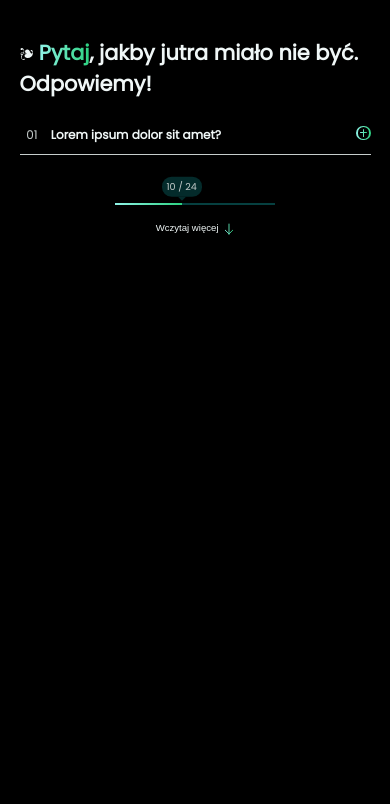
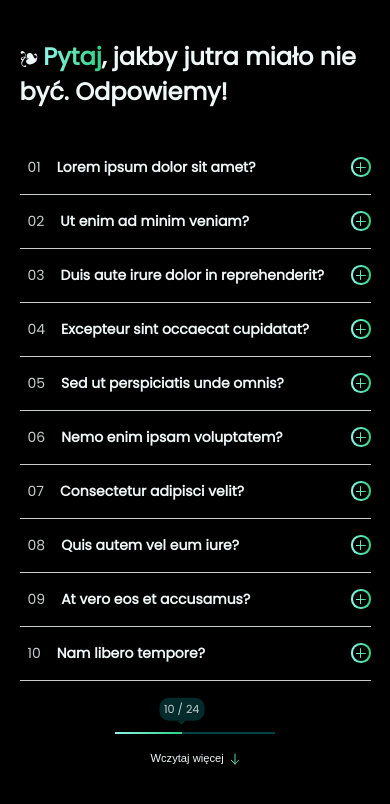
Before and after one commit to WiaderekB/kryptonum-faq, a Next.js app: page / in a window 390 px wide. Shown: the top 804 px of the page. Built offline with nearby package versions, Linux system fonts and the light colour scheme.

Commit message:
Improve design, responsivness and animations

```diff
--- a/components/Faq/Question/question.module.scss
+++ b/components/Faq/Question/question.module.scss
@@ -4,7 +4,7 @@
 	display: flex;
 	flex-direction: row;
 	width: 100%;
-	border-bottom: 1.5px solid;
+	border-bottom: 0.75px solid;
 	border-color: $neutralDarker;
 
 	position: relative;
@@ -12,23 +12,23 @@
 	&::after {
 		content: "";
 		position: absolute;
-		bottom: -1.5px;
+		bottom: -0.75px;
 		left: 0;
 		width: 0;
-		height: 1.5px;
+		height: 0.75px;
 		background: $primaryGradient;
 		transition: width 0.6s cubic-bezier(0.34, 0.96, 0.64, 1);
 	}
 
 	.index {
 		@include h2FontSize();
-		padding: clamp(0.4rem, 2.5vw, 2.5rem) clamp(0.2rem, 1.7vw, 1.75rem);
+		padding: clamp(1rem, 3vw, 2.5rem) clamp(0.5rem, 2vw, 1.75rem);
 		margin: 0;
 		color: $neutralDarker;
 	}
 	.content {
 		flex: 1;
-		padding: clamp(0.4rem, 2.5vw, 2.5rem) 0 clamp(0.4rem, 2.5vw, 2.5rem) clamp(0.2rem, 1.7vw, 1.75rem);
+		padding: clamp(1rem, 3vw, 2.5rem) 0 clamp(0.75rem, 2vw, 1.25rem) clamp(0.5rem, 2vw, 1.75rem);
 
 		.title {
 			display: flex;
@@ -43,8 +43,8 @@
 				outline: none;
 				border: none;
 				background-color: transparent;
-				width: clamp(0.9rem, 1.7vw, 2.1rem);
-				height: clamp(0.9rem, 1.7vw, 2.1rem);
+				width: clamp(1.2rem, 2vw, 2.1rem);
+				height: clamp(1.2rem, 2vw, 2.1rem);
 				padding: 1.5px;
 				background: $primaryGradient;
 				transition: transform 0.2s ease;
@@ -82,19 +82,21 @@
 			h2 {
 				margin: 0;
 				@include h2FontSize();
+				padding-right: 1rem;
 			}
 		}
 
 		.answerWrapper {
 			max-height: 0;
 			overflow: hidden;
-			transition: max-height 0.5s cubic-bezier(0.4, 0, 0.2, 1);
+			opacity: 0;
+			transform: translateY(-8px);
+			transition: max-height 0.5s cubic-bezier(0.4, 0, 0.2, 1), opacity 0.4s cubic-bezier(0.4, 0, 0.2, 1), transform 0.5s cubic-bezier(0.2, 0.9, 0.3, 1);
+			transform-origin: top;
 
 			p {
 				padding-right: clamp(0.2rem, 1.7vw, 1.75rem);
-				opacity: 0;
-				transform: translateY(-2rem);
-				transition: opacity 0.4s ease-out, transform 0.4s cubic-bezier(0.34, 1.56, 0.64, 1);
+				margin: 1rem 0;
 			}
 		}
 	}
@@ -113,11 +115,8 @@
 		}
 		.answerWrapper {
 			max-height: 100vh;
-
-			p {
-				opacity: 1;
-				transform: translateY(0);
-			}
+			opacity: 1;
+			transform: translateY(0);
 		}
 	}
 }
--- a/components/Faq/Question/question.tsx
+++ b/components/Faq/Question/question.tsx
@@ -7,7 +7,7 @@ function FaqQuestion(props: { index: number; questionData: FaqQuestionDataType }
 	const [open, setOpen] = useState(false);
 	return (
 		<div className={`${styles.question} ${open ? styles.open : ""}`}>
-			<p className={styles.index}>0{props.index + 1}</p>
+			<p className={styles.index}>{props.index + 1 < 10 ? `0${props.index + 1}` : props.index + 1}</p>
 
 			<div className={styles.content}>
 				<div className={styles.title}>
--- a/components/Faq/faq.module.scss
+++ b/components/Faq/faq.module.scss
@@ -1,7 +1,7 @@
 @import "@/global/variables";
 
 .Faq {
-	padding: clamp(0.5rem, 5vw, 4rem);
+	padding: clamp(1rem, 5vw, 2.5rem);
 	color: $neutral;
 	display: flex;
 	flex-direction: column;
@@ -19,8 +19,9 @@
 		svg {
 			margin-right: clamp(0.2rem, 1.5vw, 0.5rem);
 			vertical-align: middle;
-			height: clamp(0.75rem, 2vw, 2.25rem);
+			height: clamp(1rem, 2vw, 1.5rem);
 		}
+		margin-bottom: 2rem;
 	}
 
 	.questionContainer {
@@ -34,7 +35,7 @@
 		display: flex;
 		flex-direction: column;
 		align-items: center;
-		padding-top: clamp(3rem, 5vh, 10rem);
+		padding-top: clamp(3rem, 6vh, 8rem);
 
 		.bar {
 			height: 2px;
--- a/components/Faq/faqSection.tsx
+++ b/components/Faq/faqSection.tsx
@@ -21,7 +21,9 @@ function FaqSection() {
 			</h1>
 
 			<div className={styles.questionContainer}>
-				<FaqQuestion index={0} questionData={content[0]} />
+				{content.slice(0, visibleElementsCount).map((question, index) => (
+					<FaqQuestion key={index} index={index} questionData={question} />
+				))}
 			</div>
 
 			<nav className={styles.nav}>
--- a/global/variables.scss
+++ b/global/variables.scss
@@ -1,20 +1,20 @@
 $black: #000;
-$neutral: #F0F7F7;
-$neutralDarker: #C6CDCC;
-$primaryGradientRight: #2DD282;
-$primaryGradientLeft: #90F4E8;
+$neutral: #f0f7f7;
+$neutralDarker: #c6cdcc;
+$primaryGradientRight: #2dd282;
+$primaryGradientLeft: #90f4e8;
 $primaryMedium: #064040;
-$primaryDarker: #042B2B;
+$primaryDarker: #042b2b;
 $primaryGradient: linear-gradient(90deg, $primaryGradientLeft 0px, $primaryGradientRight 100%);
 
 @mixin textFontSize() {
-    font-size: clamp(0.6rem, 1vw, 1.3rem);
-    }
+	font-size: clamp(0.7rem, 1.1vw, 1.2rem);
+}
 
-    @mixin h1FontSize() {
-        font-size: clamp(1.3rem, 2.25vw, 2.5rem);
-    }
+@mixin h1FontSize() {
+	font-size: clamp(1.5rem, 2vw, 2.25rem);
+}
 
-    @mixin h2FontSize() {
-        font-size: clamp(0.75rem, 1.3vw, 2rem);
+@mixin h2FontSize() {
+	font-size: clamp(0.875rem, 1.3vw, 1.5rem);
 }
--- a/package.json
+++ b/package.json
@@ -9,9 +9,9 @@
 		"lint": "next lint"
 	},
 	"dependencies": {
-    "next": "15.0.2",
-    "react": "19.0.0-rc-02c0e824-20241028",
-    "react-dom": "19.0.0-rc-02c0e824-20241028"
+		"next": "^15.0.3",
+		"react": "^18.3.1",
+		"react-dom": "^18.3.1"
 	},
 	"devDependencies": {
 		"@types/node": "^20",
```
Also changed, not shown: 1 other file (tests, documents, lock files or other folders). Lines whose indentation alone changed are shown as unchanged.
